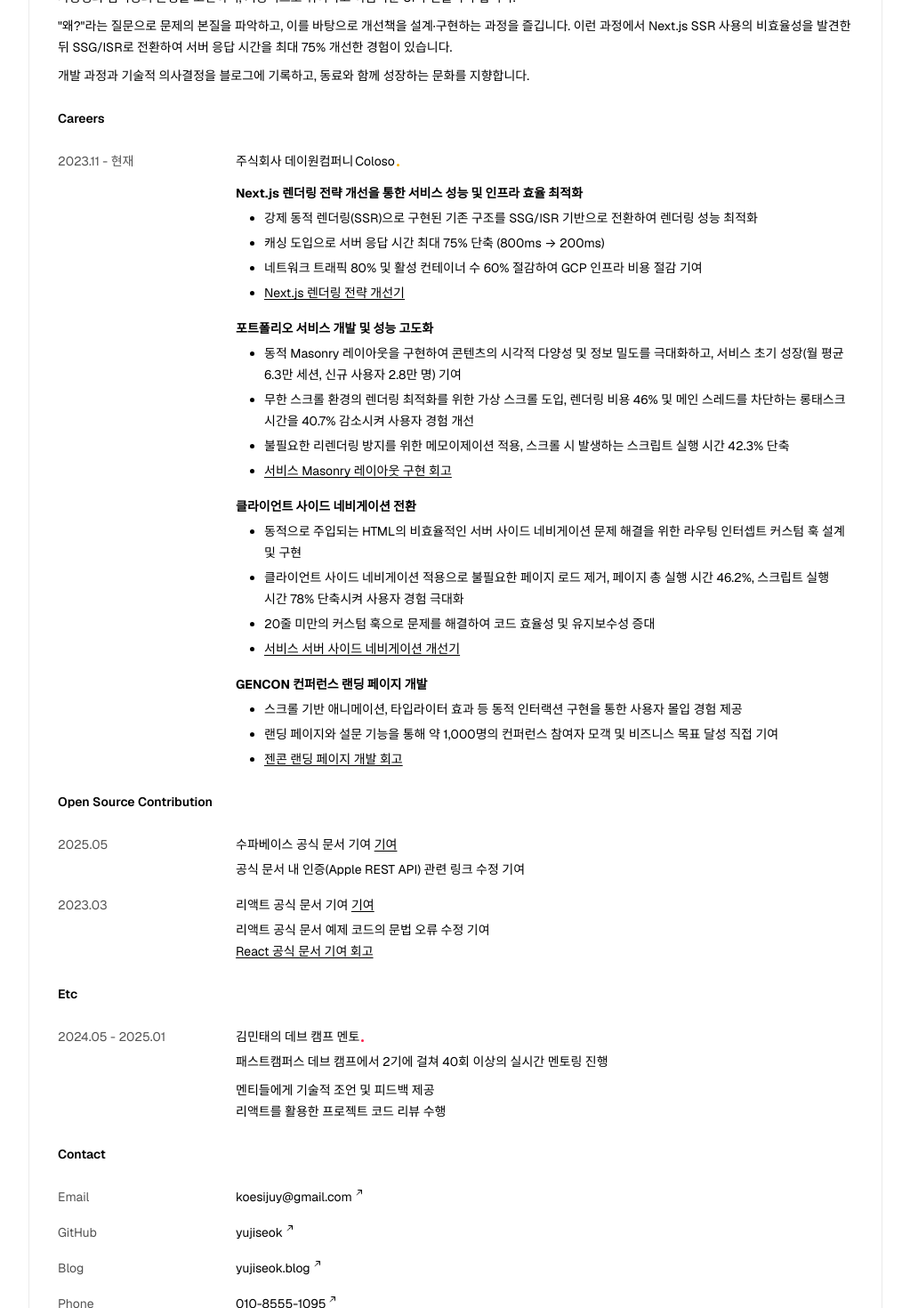
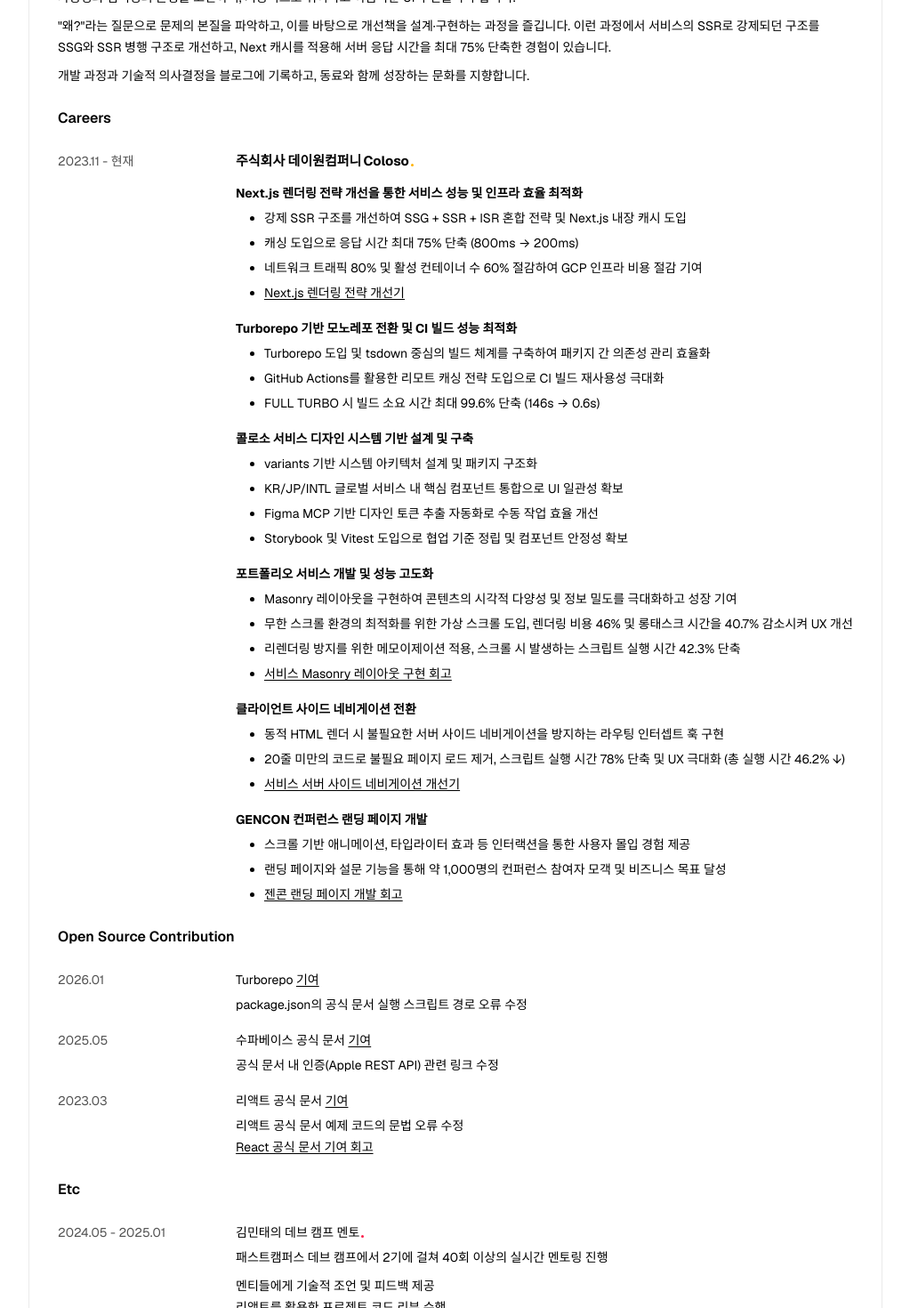
Before and after one commit to yujiseok/yujiseok.blog, a Next.js app: page /resume in a window 1280 px wide. Shown: the part 180-1650 px from the top of the page at 89% size, without its empty margins (128-1151 px from the left). Built offline with nearby package versions, Linux system fonts and the light colour scheme.

Commit message:
refactor: enhance resume page styles and improve project link handling for better user experience

```diff
--- a/app/resume/page.tsx
+++ b/app/resume/page.tsx
@@ -80,7 +80,7 @@
                 rightContent={
                   <div className="grid gap-2">
                     <div>
-                      <h4 className="mb-1 flex gap-0.5">
+                      <h4 className="mb-1 text-[15px] font-bold flex gap-0.5">
                         {career.company.split(" ").slice(0, -1).join(" ")}
                         <a
                           href={career.url}
@@ -106,6 +106,7 @@
                                 <li key={achievementIndex}>{achievement}</li>
                               ),
                             )}
+                            {project.link && (
                               <li>
                                 <a
                                   href={project.link}
@@ -116,6 +117,7 @@
                                   {project.linkText}
                                 </a>
                               </li>
+                            )}
                           </ul>
                         </li>
                       ))}
@@ -206,7 +208,7 @@
                 href={`mailto:${resumeData.contact.email}`}
                 target="_blank"
                 rel="noopener noreferrer"
-                className="group flex hover:underline"
+                className="group inline-flex hover:underline"
               >
                 {resumeData.contact.email}
                 <ArrowUpRight className="mb-1 scale-75" />
@@ -220,7 +222,7 @@
                 href={resumeData.contact.github}
                 target="_blank"
                 rel="noopener noreferrer"
-                className="group flex hover:underline"
+                className="group inline-flex hover:underline"
               >
                 yujiseok
                 <ArrowUpRight className="mb-1 scale-75" />
@@ -234,7 +236,7 @@
                 href={resumeData.contact.blog}
                 target="_blank"
                 rel="noopener noreferrer"
-                className="group flex hover:underline"
+                className="group inline-flex hover:underline"
               >
                 yujiseok.blog
                 <ArrowUpRight className="mb-1 scale-75" />
@@ -248,7 +250,7 @@
                 href={`tel:+82${resumeData.contact.phone.replace(/-/g, "")}`}
                 target="_blank"
                 rel="noopener noreferrer"
-                className="group flex hover:underline"
+                className="group inline-flex hover:underline"
               >
                 {resumeData.contact.phone}
                 <ArrowUpRight className="mb-1 scale-75" />
@@ -335,7 +337,7 @@
 }) => {
   return (
     <div className="grid gap-4 sm:gap-6">
-      <h3 className="font-semibold">{title}</h3>
+      <h3 className="font-semibold text-base">{title}</h3>
       <div className="grid gap-4">{children}</div>
     </div>
   );
--- a/app/resume/resume.ts
+++ b/app/resume/resume.ts
@@ -4,7 +4,7 @@
     title: "Frontend Engineer",
     introduction: [
       "사용성과 심미성의 균형을 고민하며, 기능적으로 뛰어나고 아름다운 UI 구현을 추구합니다.",
-      '"왜?"라는 질문으로 문제의 본질을 파악하고, 이를 바탕으로 개선책을 설계·구현하는 과정을 즐깁니다. 이런 과정에서 Next.js SSR 사용의 비효율성을 발견한 뒤 SSG/ISR로 전환하여 서버 응답 시간을 최대 75% 개선한 경험이 있습니다.',
+      '"왜?"라는 질문으로 문제의 본질을 파악하고, 이를 바탕으로 개선책을 설계·구현하는 과정을 즐깁니다. 이런 과정에서 서비스의 SSR로 강제되던 구조를 SSG와 SSR 병행 구조로 개선하고, Next 캐시를 적용해 서버 응답 시간을 최대 75% 단축한 경험이 있습니다.',
       "개발 과정과 기술적 의사결정을 블로그에 기록하고, 동료와 함께 성장하는 문화를 지향합니다.",
     ],
   },
@@ -19,19 +19,40 @@
           title:
             "Next.js 렌더링 전략 개선을 통한 서비스 성능 및 인프라 효율 최적화",
           achievements: [
-            "강제 동적 렌더링(SSR)으로 구현된 기존 구조를 SSG/ISR 기반으로 전환하여 렌더링 성능 최적화",
-            "캐싱 도입으로 서버 응답 시간 최대 75% 단축 (800ms → 200ms)",
+            "강제 SSR 구조를 개선하여 SSG + SSR + ISR 혼합 전략 및 Next.js 내장 캐시 도입",
+            "캐싱 도입으로 응답 시간 최대 75% 단축 (800ms → 200ms)",
             "네트워크 트래픽 80% 및 활성 컨테이너 수 60% 절감하여 GCP 인프라 비용 절감 기여",
           ],
           link: "https://yujiseok.blog/writing/nextjs-rendering-optimization",
           linkText: "Next.js 렌더링 전략 개선기",
         },
         {
+          title: "Turborepo 기반 모노레포 전환 및 CI 빌드 성능 최적화",
+          achievements: [
+            "Turborepo 도입 및 tsdown 중심의 빌드 체계를 구축하여 패키지 간 의존성 관리 효율화",
+            "GitHub Actions를 활용한 리모트 캐싱 전략 도입으로 CI 빌드 재사용성 극대화",
+            "FULL TURBO 시 빌드 소요 시간 최대 99.6% 단축 (146s → 0.6s)",
+          ],
+          link: "",
+          linkText: "",
+        },
+        {
+          title: "콜로소 서비스 디자인 시스템 기반 설계 및 구축",
+          achievements: [
+            "variants 기반 시스템 아키텍처 설계 및 패키지 구조화",
+            "KR/JP/INTL 글로벌 서비스 내 핵심 컴포넌트 통합으로 UI 일관성 확보",
+            "Figma MCP 기반 디자인 토큰 추출 자동화로 수동 작업 효율 개선",
+            "Storybook 및 Vitest 도입으로 협업 기준 정립 및 컴포넌트 안정성 확보",
+          ],
+          link: "",
+          linkText: "",
+        },
+        {
           title: "포트폴리오 서비스 개발 및 성능 고도화",
           achievements: [
-            "동적 Masonry 레이아웃을 구현하여 콘텐츠의 시각적 다양성 및 정보 밀도를 극대화하고, 서비스 초기 성장(월 평균 6.3만 세션, 신규 사용자 2.8만 명) 기여",
-            "무한 스크롤 환경의 렌더링 최적화를 위한 가상 스크롤 도입, 렌더링 비용 46% 및 메인 스레드를 차단하는 롱태스크 시간을 40.7% 감소시켜 사용자 경험 개선",
-            "불필요한 리렌더링 방지를 위한 메모이제이션 적용, 스크롤 시 발생하는 스크립트 실행 시간 42.3% 단축",
+            "Masonry 레이아웃을 구현하여 콘텐츠의 시각적 다양성 및 정보 밀도를 극대화하고 성장 기여",
+            "무한 스크롤 환경의 최적화를 위한 가상 스크롤 도입, 렌더링 비용 46% 및 롱태스크 시간을 40.7% 감소시켜 UX 개선",
+            "리렌더링 방지를 위한 메모이제이션 적용, 스크롤 시 발생하는 스크립트 실행 시간 42.3% 단축",
           ],
           link: "https://yujiseok.blog/writing/how-to-implement-portfolio",
           linkText: "서비스 Masonry 레이아웃 구현 회고",
@@ -39,9 +60,8 @@
         {
           title: "클라이언트 사이드 네비게이션 전환",
           achievements: [
-            "동적으로 주입되는 HTML의 비효율적인 서버 사이드 네비게이션 문제 해결을 위한 라우팅 인터셉트 커스텀 훅 설계 및 구현",
-            "클라이언트 사이드 네비게이션 적용으로 불필요한 페이지 로드 제거, 페이지 총 실행 시간 46.2%, 스크립트 실행 시간 78% 단축시켜 사용자 경험 극대화",
-            "20줄 미만의 커스텀 훅으로 문제를 해결하여 코드 효율성 및 유지보수성 증대",
+            "동적 HTML 렌더 시 불필요한 서버 사이드 네비게이션을 방지하는 라우팅 인터셉트 훅 구현",
+            "20줄 미만의 코드로 불필요 페이지 로드 제거, 스크립트 실행 시간 78% 단축 및 UX 극대화 (총 실행 시간 46.2% ↓)",
           ],
           link: "https://yujiseok.blog/writing/improve-navigation",
           linkText: "서비스 서버 사이드 네비게이션 개선기",
@@ -49,8 +69,8 @@
         {
           title: "GENCON 컨퍼런스 랜딩 페이지 개발",
           achievements: [
-            "스크롤 기반 애니메이션, 타입라이터 효과 등 동적 인터랙션 구현을 통한 사용자 몰입 경험 제공",
-            "랜딩 페이지와 설문 기능을 통해 약 1,000명의 컨퍼런스 참여자 모객 및 비즈니스 목표 달성 직접 기여",
+            "스크롤 기반 애니메이션, 타입라이터 효과 등 인터랙션을 통한 사용자 몰입 경험 제공",
+            "랜딩 페이지와 설문 기능을 통해 약 1,000명의 컨퍼런스 참여자 모객 및 비즈니스 목표 달성",
           ],
           link: "https://yujiseok.blog/writing/2024-gencon",
           linkText: "젠콘 랜딩 페이지 개발 회고",
@@ -60,15 +80,21 @@
   ],
   openSource: [
     {
-      title: "수파베이스 공식 문서 기여",
+      title: "Turborepo",
+      period: "2026.01",
+      description: "package.json의 공식 문서 실행 스크립트 경로 오류 수정",
+      link: "https://github.com/vercel/turborepo/pull/11551",
+    },
+    {
+      title: "수파베이스 공식 문서",
       period: "2025.05",
-      description: "공식 문서 내 인증(Apple REST API) 관련 링크 수정 기여",
+      description: "공식 문서 내 인증(Apple REST API) 관련 링크 수정",
       link: "https://github.com/supabase/supabase/pull/35404",
     },
     {
-      title: "리액트 공식 문서 기여",
+      title: "리액트 공식 문서",
       period: "2023.03",
-      description: "리액트 공식 문서 예제 코드의 문법 오류 수정 기여",
+      description: "리액트 공식 문서 예제 코드의 문법 오류 수정",
       link: "https://github.com/reactjs/react.dev/pull/5791",
       blogLink: "https://yujiseok.blog/writing/how-i-contributed-react-docs",
       blogLinkText: "React 공식 문서 기여 회고",
```
Lines whose indentation alone changed are shown as unchanged.
